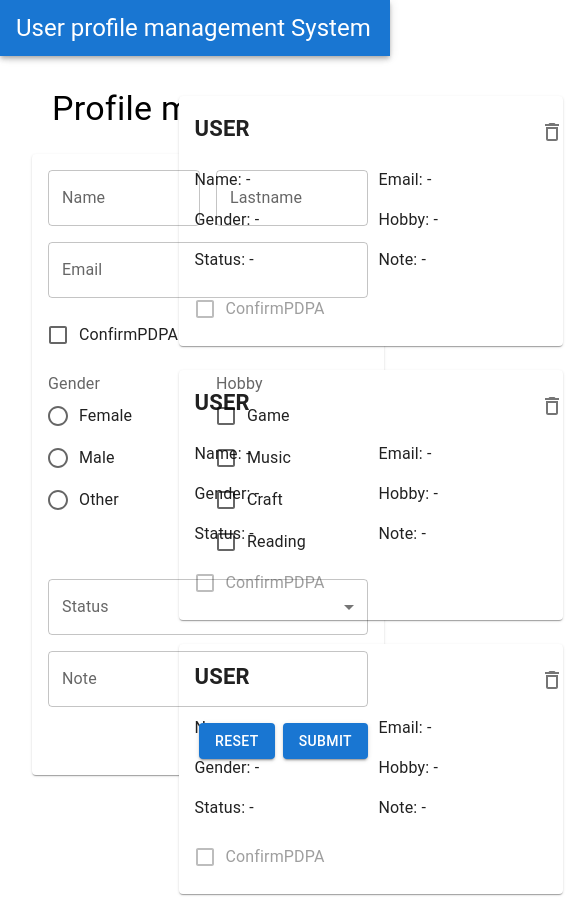
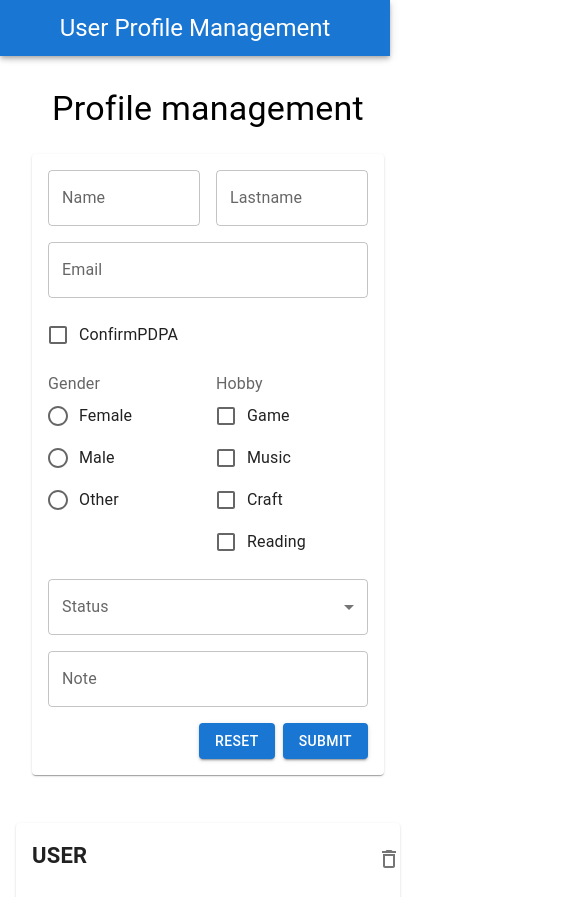
Before and after one commit to MethasakTKL/User-profile-management-Form, a Next.js app: page / in a window 390 px wide. Shown: the top 897 px of the page, 572 px wide, since content can reach past the window. Built offline with nearby package versions, Linux system fonts and the light colour scheme.

Commit message:
adjust responsive

```diff
--- a/src/app/components/pageappbar.tsx
+++ b/src/app/components/pageappbar.tsx
@@ -2,12 +2,12 @@ import { AppBar, Box, Toolbar, Typography } from "@mui/material";
 
 export default function PageAppBar() {
   return (
-    <Box >
-      <AppBar position="fixed">
+    <Box sx={{ flexGrow: 1 }}>
+      <AppBar position="fixed" >
         <Toolbar>
-          <Typography variant="h5" sx={{ flexGlow: 1, textAlign: "center" }}>
-            User profile management System
-          </Typography>
+         <Typography variant='h5' sx={{flexGrow:1,textAlign:'center'}}>
+            User Profile Management
+         </Typography>
         </Toolbar>
       </AppBar>
     </Box>
--- a/src/app/page.tsx
+++ b/src/app/page.tsx
@@ -9,15 +9,12 @@ export default function Home() {
   return (
     <Box>
       <PageAppBar />
-      <Grid container spacing={2} paddingTop={10}>
-        <Grid size={5}>
+      <Grid container spacing={2} paddingTop={10} size={{ xs: 12, md: 7, lg: 8 }}>
+        <Grid size={{ xs: 12, md: 6}}>
           <ProfileForm />
         </Grid>
-        <Grid size={7}>
+        <Grid size={{ xs: 12, md: 6}}>
           <ResultForm />
-          <ResultForm />
-          <ResultForm />
-
         </Grid>
       </Grid>
     </Box>
```
